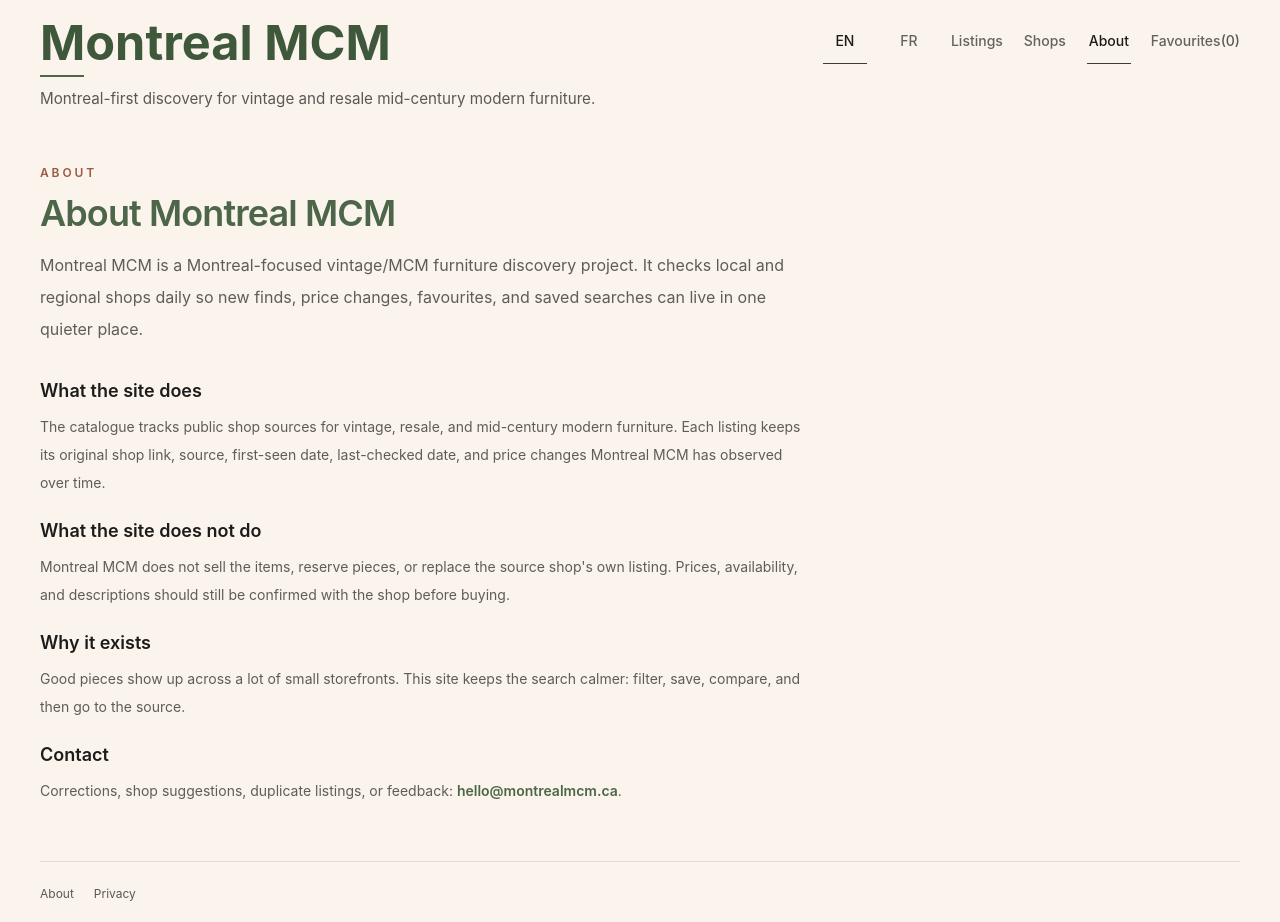
After one commit to dlq/mcm-montreal, a Flask app: page /about in a window 1280 px wide. The commit adds this page. Run offline with Flask 3, Linux system fonts and the light colour scheme; some libraries are stand-ins or nearby versions.

Commit message:
Add public about and contact page

```diff
--- a/mcm/app.py
+++ b/mcm/app.py
@@ -718,7 +718,7 @@ def create_app(test_config: dict[str, Any] | None = None) -> Flask:
 
     @app.get("/sitemap.xml")
     def sitemap_xml() -> Response:
-        static_paths = ["/", "/shops"]
+        static_paths = ["/", "/shops", "/about"]
         urls = [
             {"loc": absolute_public_url(app.config["MCM_PUBLIC_BASE_URL"], path), "lastmod": ""}
             for path in static_paths
@@ -785,6 +785,10 @@ def create_app(test_config: dict[str, Any] | None = None) -> Flask:
     @app.get("/privacy")
     def privacy() -> str:
         return render_template("privacy.html")
+
+    @app.get("/about")
+    def about() -> str:
+        return render_template("about.html")
 
     @app.errorhandler(404)
     def not_found(_error: Exception) -> tuple[str, int]:
--- a/mcm/locales/en.py
+++ b/mcm/locales/en.py
@@ -1,6 +1,7 @@
 TRANSLATIONS_EN = {
     "nav.listings": "Listings",
     "nav.shops": "Shops",
+    "nav.about": "About",
     "nav.favourites": "Favourites",
     "nav.admin": "Admin",
     "nav.log_in": "Log in",
--- a/mcm/locales/fr.py
+++ b/mcm/locales/fr.py
@@ -1,6 +1,7 @@
 TRANSLATIONS_FR = {
     "nav.listings": "Annonces",
     "nav.shops": "Boutiques",
+    "nav.about": "À propos",
     "nav.favourites": "Favoris",
     "nav.admin": "Admin",
     "nav.log_in": "Connexion",
--- /dev/null
+++ b/templates/about.html
@@ -0,0 +1,108 @@
+{% extends "base.html" %}
+{% block title %}
+  {% if lang == "fr" %}
+    À propos de Montreal MCM | Montreal MCM
+  {% else %}
+    About Montreal MCM | Montreal MCM
+  {% endif %}
+{% endblock %}
+{% block meta_description %}
+  {% if lang == "fr" %}
+    Montreal MCM est un projet montréalais de découverte de mobilier vintage/MCM qui vérifie des boutiques locales et régionales chaque jour.
+  {% else %}
+    Montreal MCM is a Montreal-focused vintage/MCM furniture discovery project that checks local and regional shops daily.
+  {% endif %}
+{% endblock %}
+{% block content %}
+  {% if lang == "fr" %}
+    <section class="max-w-3xl space-y-8">
+      <div>
+        <p class="text-xs font-semibold uppercase tracking-[0.24em] text-clay">À propos</p>
+        <h1 class="mt-3 text-4xl font-semibold tracking-tight text-moss">À propos de Montreal MCM</h1>
+        <p class="mt-4 text-base leading-8 text-ink/70">
+          Montreal MCM est un projet montréalais de découverte de mobilier vintage/MCM. Il vérifie
+          des boutiques locales et régionales chaque jour pour rassembler les nouvelles trouvailles,
+          les baisses de prix, les favoris et les recherches sauvegardées dans un seul endroit.
+        </p>
+      </div>
+      <div class="space-y-5 text-sm leading-7 text-ink/70">
+        <section>
+          <h2 class="text-lg font-semibold text-ink">Ce que le site fait</h2>
+          <p class="mt-2">
+            Le catalogue suit des sources publiques de boutiques de meubles vintage et de revente.
+            Chaque fiche garde son lien original, sa boutique, ses dates de première vue et de dernière
+            vérification, et les changements de prix que Montreal MCM observe avec le temps.
+          </p>
+        </section>
+        <section>
+          <h2 class="text-lg font-semibold text-ink">Ce que le site ne fait pas</h2>
+          <p class="mt-2">
+            Montreal MCM ne vend pas les articles, ne réserve pas les pièces et ne remplace pas les
+            informations de la boutique source. Les prix, disponibilités et descriptions doivent
+            toujours être confirmés auprès de la boutique avant un achat.
+          </p>
+        </section>
+        <section>
+          <h2 class="text-lg font-semibold text-ink">Pourquoi ça existe</h2>
+          <p class="mt-2">
+            Les bonnes pièces apparaissent dans beaucoup de petites vitrines différentes. Ce site
+            garde la recherche plus calme: filtrer, sauvegarder, comparer, puis aller vers la source.
+          </p>
+        </section>
+        <section>
+          <h2 class="text-lg font-semibold text-ink">Contact</h2>
+          <p class="mt-2">
+            Corrections, suggestions de boutiques, doublons ou commentaires:
+            <a class="font-semibold text-moss underline-offset-4 hover:underline"
+               href="mailto:hello@montrealmcm.ca">hello@montrealmcm.ca</a>.
+          </p>
+        </section>
+      </div>
+    </section>
+  {% else %}
+    <section class="max-w-3xl space-y-8">
+      <div>
+        <p class="text-xs font-semibold uppercase tracking-[0.24em] text-clay">About</p>
+        <h1 class="mt-3 text-4xl font-semibold tracking-tight text-moss">About Montreal MCM</h1>
+        <p class="mt-4 text-base leading-8 text-ink/70">
+          Montreal MCM is a Montreal-focused vintage/MCM furniture discovery project. It checks local
+          and regional shops daily so new finds, price changes, favourites, and saved searches can
+          live in one quieter place.
+        </p>
+      </div>
+      <div class="space-y-5 text-sm leading-7 text-ink/70">
+        <section>
+          <h2 class="text-lg font-semibold text-ink">What the site does</h2>
+          <p class="mt-2">
+            The catalogue tracks public shop sources for vintage, resale, and mid-century modern
+            furniture. Each listing keeps its original shop link, source, first-seen date,
+            last-checked date, and price changes Montreal MCM has observed over time.
+          </p>
+        </section>
+        <section>
+          <h2 class="text-lg font-semibold text-ink">What the site does not do</h2>
+          <p class="mt-2">
+            Montreal MCM does not sell the items, reserve pieces, or replace the source shop's own
+            listing. Prices, availability, and descriptions should still be confirmed with the shop
+            before buying.
+          </p>
+        </section>
+        <section>
+          <h2 class="text-lg font-semibold text-ink">Why it exists</h2>
+          <p class="mt-2">
+            Good pieces show up across a lot of small storefronts. This site keeps the search calmer:
+            filter, save, compare, and then go to the source.
+          </p>
+        </section>
+        <section>
+          <h2 class="text-lg font-semibold text-ink">Contact</h2>
+          <p class="mt-2">
+            Corrections, shop suggestions, duplicate listings, or feedback:
+            <a class="font-semibold text-moss underline-offset-4 hover:underline"
+               href="mailto:hello@montrealmcm.ca">hello@montrealmcm.ca</a>.
+          </p>
+        </section>
+      </div>
+    </section>
+  {% endif %}
+{% endblock %}
--- a/templates/base.html
+++ b/templates/base.html
@@ -102,6 +102,9 @@
             <a class="nav-link {% if endpoint in ['shops', 'shop_detail'] %}nav-link-active{% endif %}"
                {% if endpoint in ['shops', 'shop_detail'] %}aria-current="page"{% endif %}
                href="{{ url_for('shops') }}">{{ t("nav.shops") }}</a>
+            <a class="nav-link {% if endpoint == 'about' %}nav-link-active{% endif %}"
+               {% if endpoint == 'about' %}aria-current="page"{% endif %}
+               href="{{ url_for('about') }}">{{ t("nav.about") }}</a>
             <a class="nav-link {% if endpoint == 'favourites' %}nav-link-active{% endif %}"
                {% if endpoint == 'favourites' %}aria-current="page"{% endif %}
                href="{{ url_for('favourites') }}">{{ t("nav.favourites") }}
@@ -114,7 +117,15 @@
       <main id="main-content" tabindex="-1">
         {% block content %}{% endblock %}
       </main>
-      <footer class="mt-14 border-t border-ink/10 pt-6 text-xs text-ink/55">
+      <footer class="mt-14 flex flex-wrap gap-x-5 gap-y-2 border-t border-ink/10 pt-6 text-xs text-ink/55">
+        <a class="underline-offset-4 hover:text-ink hover:underline"
+           href="{{ url_for('about') }}">
+          {% if lang == "fr" %}
+            À propos
+          {% else %}
+            About
+          {% endif %}
+        </a>
         <a class="underline-offset-4 hover:text-ink hover:underline"
            href="{{ url_for('privacy') }}">
           {% if lang == "fr" %}
```
Also changed, not shown: plan.md (+6 -3 lines), tests/test_app.py (+33 -0 lines).
